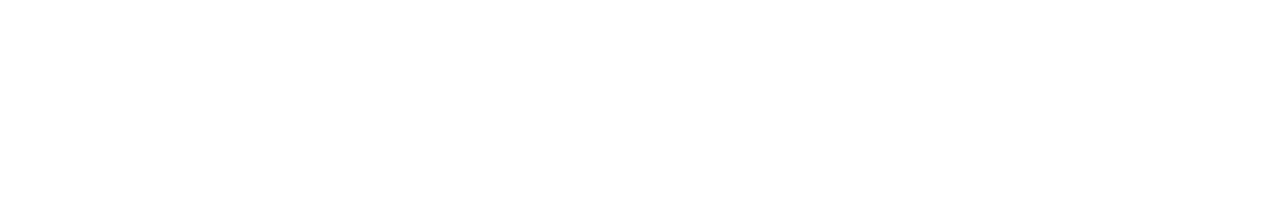
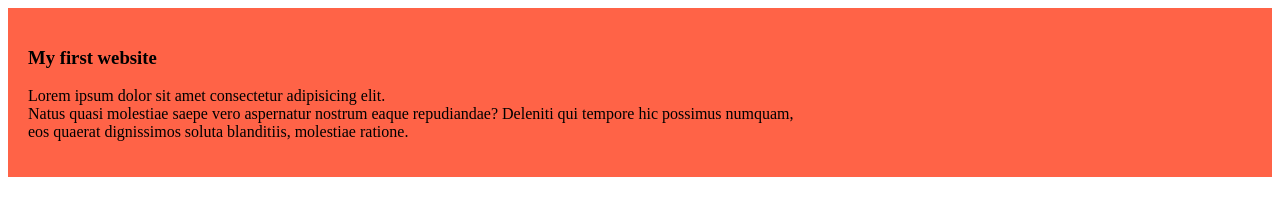
Before and after one commit to MubarakHossenAbir/My-simple-website, a plain HTML site: page index.html in a window 1280 px wide. Drawn offline with Linux system fonts and the light colour scheme.

Commit message:
added the first blog

```diff
--- a/index.html
+++ b/index.html
@@ -4,8 +4,15 @@
     <meta charset="UTF-8">
     <meta name="viewport" content="width=device-width, initial-scale=1.0">
     <title>my simple website</title>
+    <link rel="stylesheet" href="styles/blog.css">
+
 </head>
 <body>
-
+    <div>
+        <h3>My first website</h3>
+        <p>Lorem ipsum dolor sit amet consectetur adipisicing elit. <br>
+            Natus quasi molestiae saepe vero aspernatur nostrum eaque repudiandae? Deleniti qui tempore hic possimus numquam, <br>
+            eos quaerat dignissimos soluta blanditiis, molestiae ratione.</p>
+    </div>
 </body>
 </html>
--- /dev/null
+++ b/styles/blog.css
@@ -0,0 +1,4 @@
+div{
+    background-color: tomato;
+    padding: 20px;
+}
```
